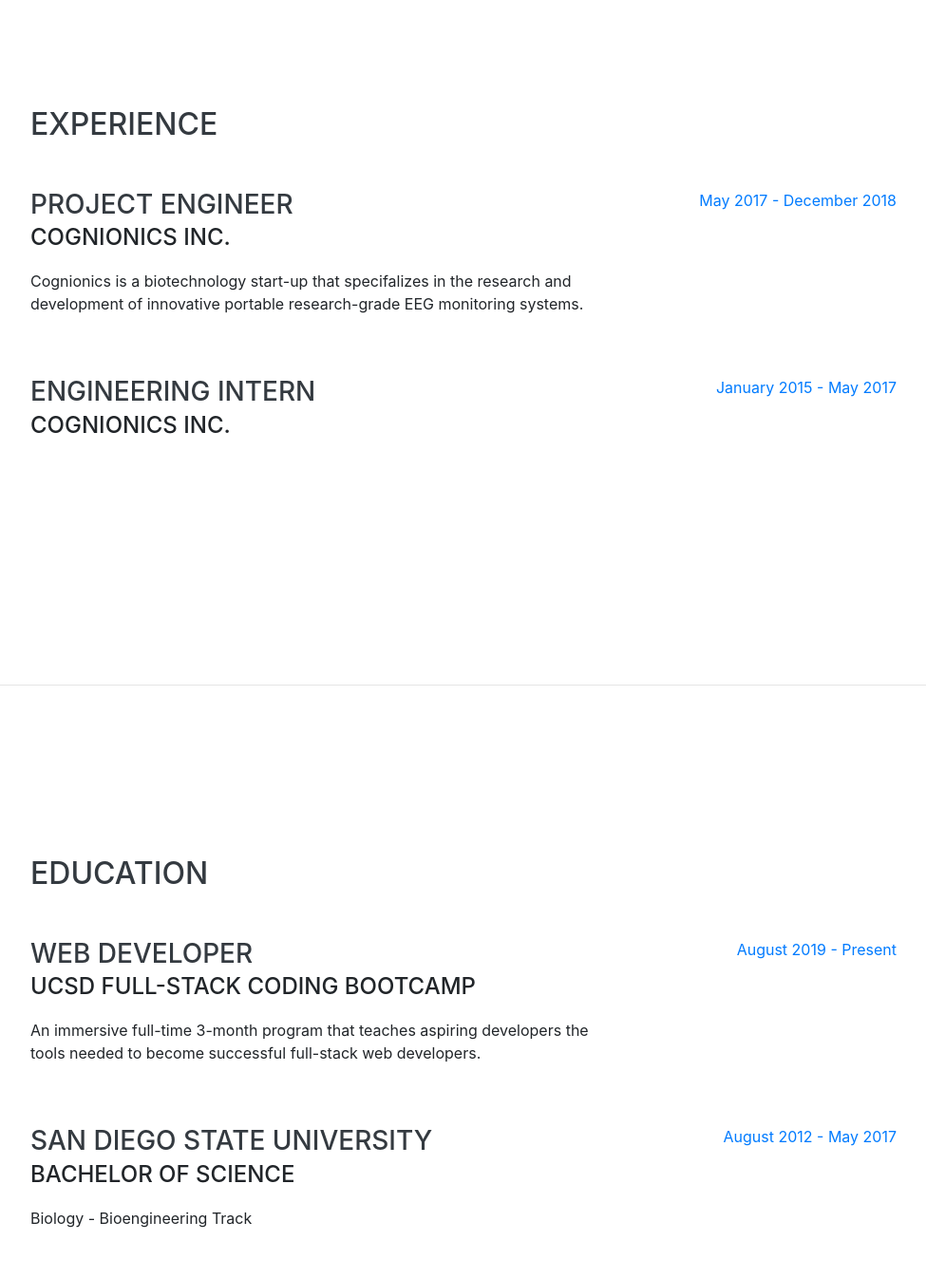
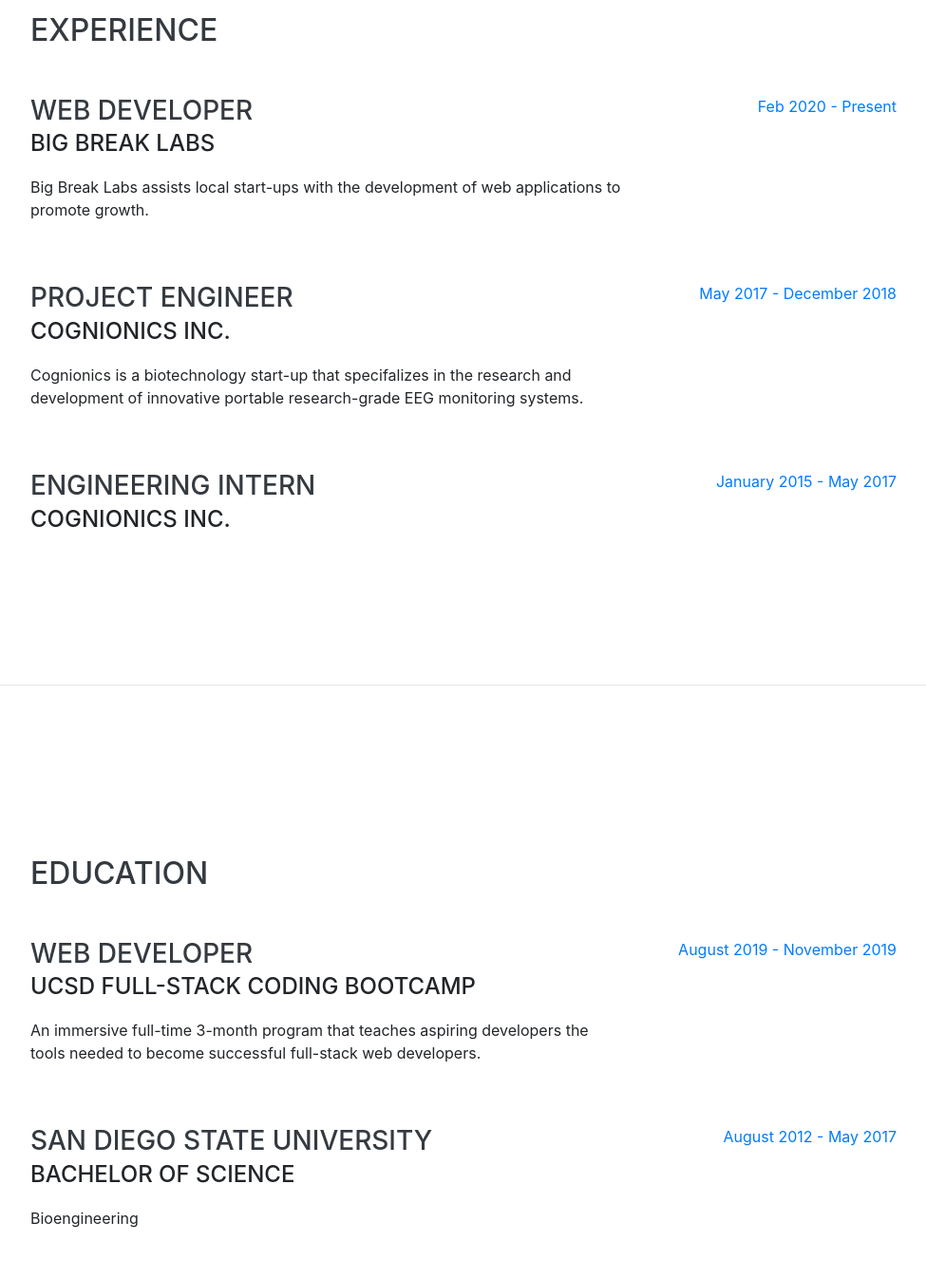
Before and after one commit to nguyenj0215/Portfolio_JasonNguyen, a website with bundled scripts: page index.html in a window 1280 px wide. Shown: the part 880-2226 px from the top of the page at 95% size, without its empty margins (288-1263 px from the left). Built offline with nearby package versions, Linux system fonts and the light colour scheme; a web font is replaced by a local one.

Commit message:
fixed dates of bootcamp, degree, experience

```diff
--- a/index.html
+++ b/index.html
@@ -89,6 +89,16 @@
 
         <div class="resume-item d-flex flex-column flex-md-row justify-content-between mb-5">
           <div class="resume-content">
+            <h3 class="mb-0">Web Developer</h3>
+            <div class="subheading mb-3">Big Break Labs</div>
+            <p>Big Break Labs assists local start-ups with the development of web applications to promote growth.</p>
+          </div>
+          <div class="resume-date text-md-right">
+            <span class="text-primary">Feb 2020 - Present</span>
+          </div>
+        </div>
+        <div class="resume-item d-flex flex-column flex-md-row justify-content-between mb-5">
+          <div class="resume-content">
             <h3 class="mb-0">Project Engineer</h3>
             <div class="subheading mb-3">Cognionics Inc.</div>
             <p>Cognionics is a biotechnology start-up that specifalizes in the research and development of innovative
@@ -126,7 +136,7 @@
               successful full-stack web developers.</p>
           </div>
           <div class="resume-date text-md-right">
-            <span class="text-primary">August 2019 - Present</span>
+            <span class="text-primary">August 2019 - November 2019</span>
           </div>
         </div>
 
@@ -134,7 +144,7 @@
           <div class="resume-content">
             <h3 class="mb-0">San Diego State University</h3>
             <div class="subheading mb-3">Bachelor of Science</div>
-            <div>Biology - Bioengineering Track</div>
+            <div>Bioengineering</div>
           </div>
           <div class="resume-date text-md-right">
             <span class="text-primary">August 2012 - May 2017</span>
@@ -176,7 +186,7 @@
         </ul>
 
         <ul class="fa-ul mb-0">
-          <li>
+          <li class=>
             <i class="fa-li fa fa-check"></i>
             Express</li>
           <li>
```
Also changed, not shown: 1 other file.
